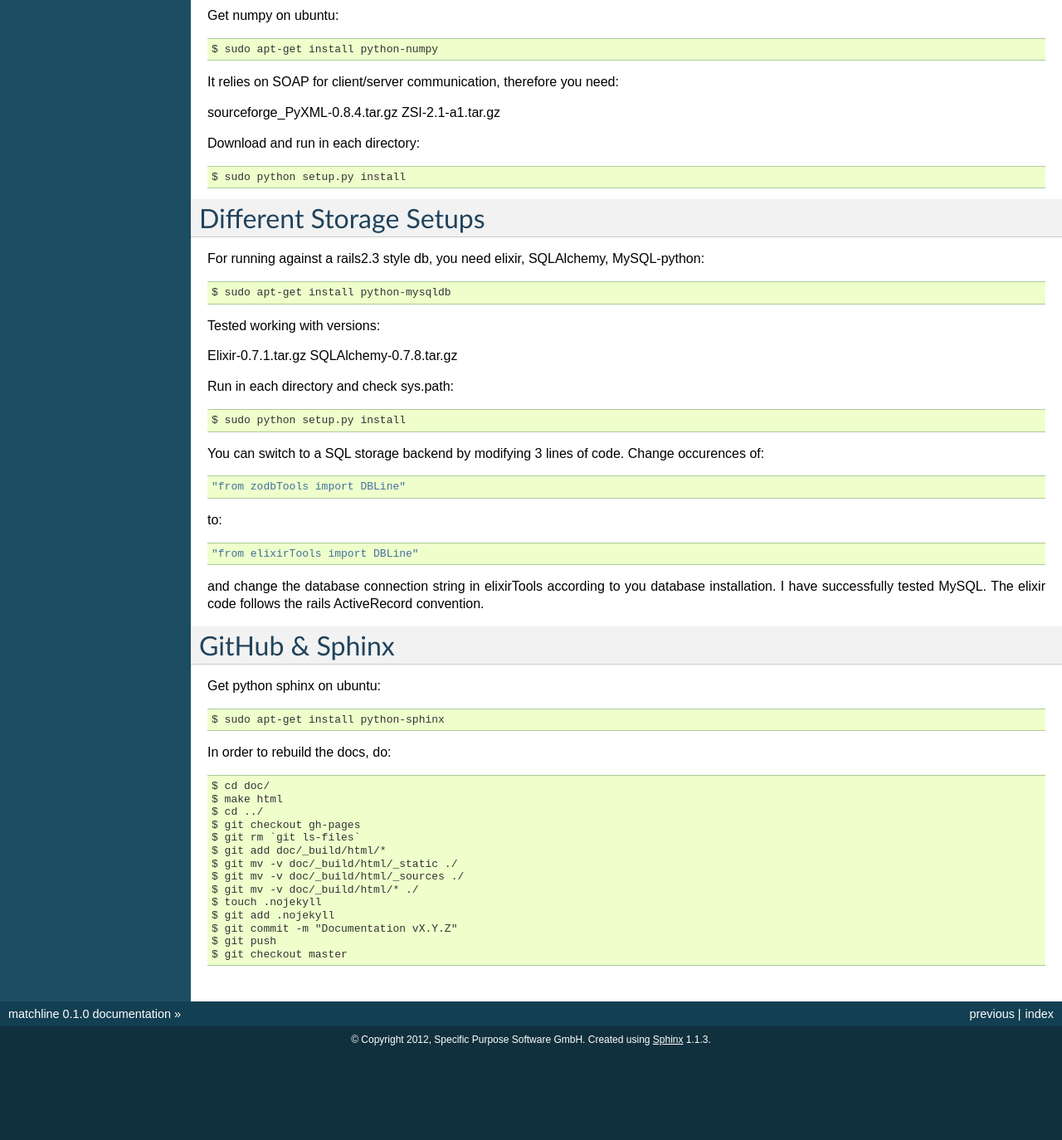
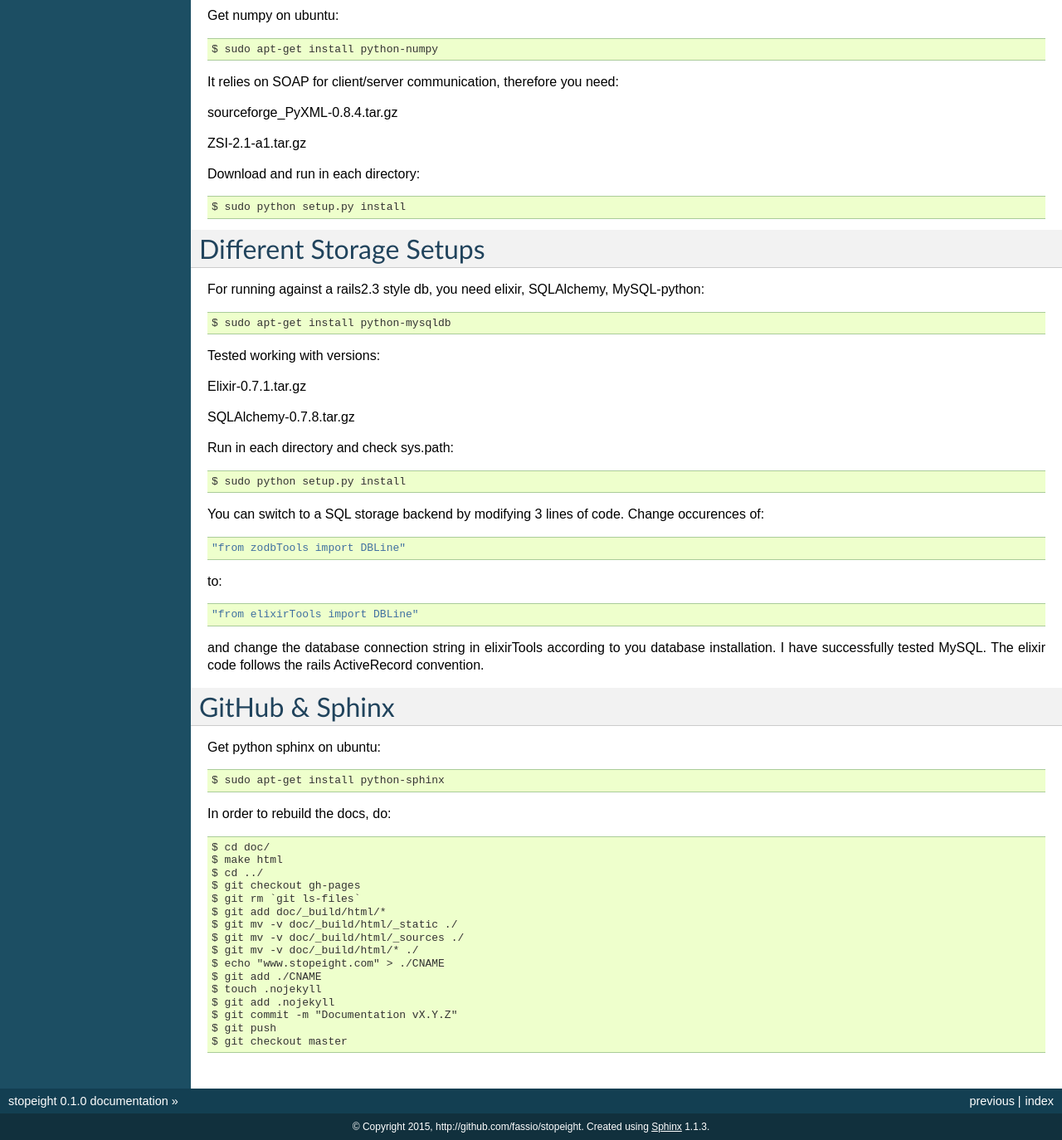
Before and after one commit to specpose/stopeight, a plain HTML site: page developer.html in a window 1280 px wide. Shown: the part 420-1794 px from the top of the page at 83% size. Before the commit the page ends 1689 px from the top, so only its background shows below. Drawn offline with Linux system fonts and the light colour scheme.

Commit message:
Documentation 0.1.0

```diff
--- a/developer.html
+++ b/developer.html
@@ -8,7 +8,7 @@
   <head>
     <meta http-equiv="Content-Type" content="text/html; charset=utf-8" />
 
-    <title>Strict Dependencies &mdash; matchline 0.1.0 documentation</title>
+    <title>Strict Dependencies &mdash; stopeight 0.1.0 documentation</title>
 
     <link rel="stylesheet" href="_static/default.css" type="text/css" />
     <link rel="stylesheet" href="_static/pygments.css" type="text/css" />
@@ -25,7 +25,7 @@
     <script type="text/javascript" src="_static/jquery.js"></script>
     <script type="text/javascript" src="_static/underscore.js"></script>
     <script type="text/javascript" src="_static/doctools.js"></script>
-    <link rel="top" title="matchline 0.1.0 documentation" href="index.html" />
+    <link rel="top" title="stopeight 0.1.0 documentation" href="index.html" />
     <link rel="prev" title="Server" href="scripts.html" />
   </head>
   <body>
@@ -38,7 +38,7 @@
         <li class="right" >
           <a href="scripts.html" title="Server"
              accesskey="P">previous</a> |</li>
-        <li><a href="index.html">matchline 0.1.0 documentation</a> &raquo;</li>
+        <li><a href="index.html">stopeight 0.1.0 documentation</a> &raquo;</li>
       </ul>
     </div>
 
@@ -55,8 +55,8 @@
 <div class="highlight-python"><pre>$ sudo apt-get install python-numpy</pre>
 </div>
 <p>It relies on SOAP for client/server communication, therefore you need:</p>
-<p>sourceforge_PyXML-0.8.4.tar.gz
-ZSI-2.1-a1.tar.gz</p>
+<p>sourceforge_PyXML-0.8.4.tar.gz</p>
+<p>ZSI-2.1-a1.tar.gz</p>
 <p>Download and run in each directory:</p>
 <div class="highlight-python"><pre>$ sudo python setup.py install</pre>
 </div>
@@ -67,8 +67,8 @@ ZSI-2.1-a1.tar.gz</p>
 <div class="highlight-python"><pre>$ sudo apt-get install python-mysqldb</pre>
 </div>
 <p>Tested working with versions:</p>
-<p>Elixir-0.7.1.tar.gz
-SQLAlchemy-0.7.8.tar.gz</p>
+<p>Elixir-0.7.1.tar.gz</p>
+<p>SQLAlchemy-0.7.8.tar.gz</p>
 <p>Run in each directory and check sys.path:</p>
 <div class="highlight-python"><pre>$ sudo python setup.py install</pre>
 </div>
@@ -97,6 +97,8 @@ $ git add doc/_build/html/*
 $ git mv -v doc/_build/html/_static ./
 $ git mv -v doc/_build/html/_sources ./
 $ git mv -v doc/_build/html/* ./
+$ echo "www.stopeight.com" &gt; ./CNAME
+$ git add ./CNAME
 $ touch .nojekyll
 $ git add .nojekyll
 $ git commit -m "Documentation vX.Y.Z"
@@ -152,11 +154,11 @@ $ git checkout master</pre>
         <li class="right" >
           <a href="scripts.html" title="Server"
              >previous</a> |</li>
-        <li><a href="index.html">matchline 0.1.0 documentation</a> &raquo;</li>
+        <li><a href="index.html">stopeight 0.1.0 documentation</a> &raquo;</li>
       </ul>
     </div>
     <div class="footer">
-        &copy; Copyright 2012, Specific Purpose Software GmbH.
+        &copy; Copyright 2015, http://github.com/fassio/stopeight.
       Created using <a href="http://sphinx.pocoo.org/">Sphinx</a> 1.1.3.
     </div>
   </body>
```
Also changed, not shown: genindex.html (+5 -5 lines), index.html (+5 -5 lines), installation.html (+5 -5 lines), scripts.html (+5 -5 lines), search.html (+5 -5 lines), searchindex.js (+1 -1 lines), _sources/developer.txt, _sources/index.txt, 1 other file.
